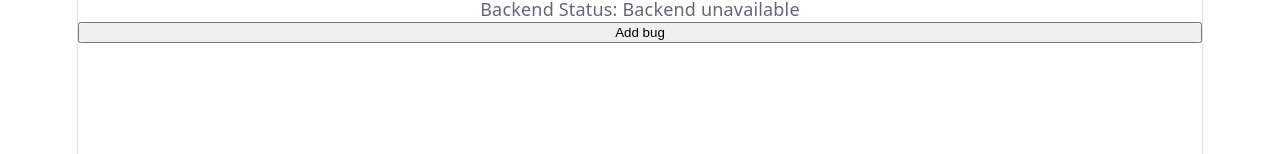
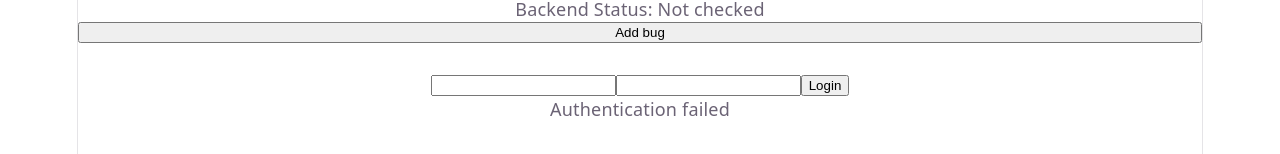
Before and after one commit to faiztheprogrammer/trace, a React app in the folder frontend/: page / in a window 1280 px wide. Shown: the part 208-362 px from the top of the page. Built offline with nearby package versions, Linux system fonts and the light colour scheme; no server answers; the HTML template or start-up script is replaced by a standard one.

Commit message:
frontend: add login form and token-based authentication for fetching bugs

```diff
--- a/frontend/src/App.jsx
+++ b/frontend/src/App.jsx
@@ -5,28 +5,63 @@ function App() {
   const totalProjects = 3;
 
   const [bugs, setBugs] = useState([]);
-
   const [backendStatus, setBackendStatus] = useState("Not checked");
   const [isLoading, setIsLoading] = useState(false);
+  const [email, setEmail] = useState("");
+  const [password, setPassword] = useState("");
+  const [token, setToken] = useState(null);
 
-  async function fetchBugs() {
+  async function handleLogin(event) {
+    try {
+      event.preventDefault();
+      const response = await fetch("/api/auth/login", {
+        method: "POST",
+        headers: {
+          "Content-Type": "application/json"
+        },
+        body: JSON.stringify({
+          email: email,
+          password: password
+        })
+      });
+
+      const data = await response.json();
+      if (!response.ok) {
+        throw new Error(data.message);
+      }
+
+      setToken(data.token);
+      fetchBugs(data.token);
+    } catch (error) {
+      console.error(error.message);
+    }
+  }
+
+  async function fetchBugs(myToken) {
     setIsLoading(true);
     try {
-      const response = await fetch("/api/bugs");
-    const data = await response.json();
+      const response = await fetch("/api/bugs", {
+        method: "GET",
+        headers: {
+          "Content-Type": "application/json",
+          "Authorization": `Bearer ${myToken}`
+        }
+      }
+      );
+      const data = await response.json();
 
-    if(!response.ok) {
-      throw new Error(data.error);
-    }
+      if (!response.ok) {
+        throw new Error(data.error);
+      }
 
-    setBugs();
-    } catch(error) {
+      setBugs(data);
+    } catch (error) {
       console.error(error.message);
       setBackendStatus("Backend unavailable");
     } finally {
       setIsLoading(false);
     }
-}
+  }
 
   async function checkBackend() {
     setIsLoading(true);
@@ -34,12 +69,12 @@ function App() {
     try {
       const response = await fetch("/api/health");
       const data = await response.json();
-      if(!response.ok) {
+      if (!response.ok) {
         throw new Error(data.error);
       }
 
       setBackendStatus(data.status);
-    } catch(error) {
+    } catch (error) {
       console.error(error.message);
       setBackendStatus("Backend unavailable");
     } finally {
@@ -57,10 +92,10 @@ function App() {
     setBugs([...bugs, newBug]);
   }
 
+
   useEffect(() => {
-    checkBackend();
-    fetchBugs();
-  }, [])
+
+  }, []);
 
   return (
     <>
@@ -77,6 +112,23 @@ function App() {
 
       <p>Backend Status: {isLoading ? "Checking..." : backendStatus}</p>
       <button onClick={addBug}>Add bug</button><br />
+
+      <form action="" onSubmit={handleLogin}>
+        <input
+          type="email"
+          value={email}
+          onChange={(event) => setEmail(event.target.value)}
+        />
+
+        <input
+          type="password"
+          value={password}
+          onChange={(event) => setPassword(event.target.value)}
+        />
+        <button type="submit">Login</button>
+      </form>
+
+      <p>{token !== null ? "Authenticated successfully" : "Authentication failed"}</p>
     </>
   )
 }
```
